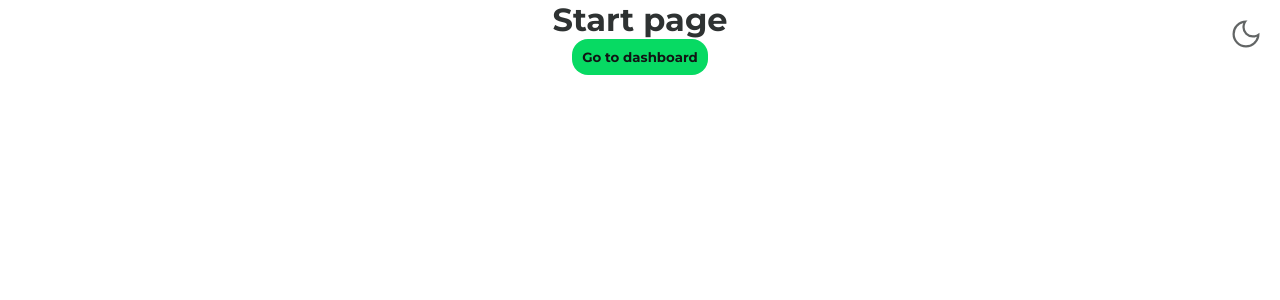
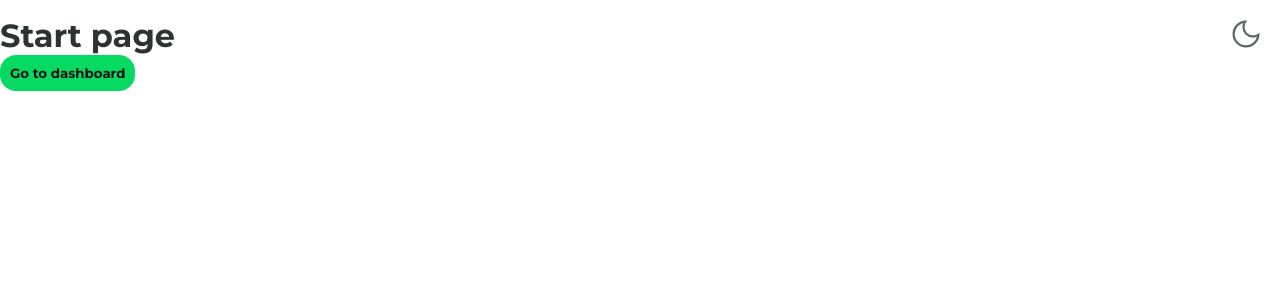
Before and after one commit to peedrofernandes/recipes-organizer, a React app: page / in a window 1280 px wide. Shown: the top 300 px of the page. Built offline with nearby package versions, Linux system fonts and the light colour scheme.

Commit message:
Corrected position and logic of two icons

```diff
--- a/src/ui/App.tsx
+++ b/src/ui/App.tsx
@@ -26,14 +26,12 @@ export default function App() {
 
           <GlobalStyles />
 
-          <Layout>
           <Router>
             <Routes>
               <Route path="/" element={<Start />} />
               <Route path="/recipes" element={<Recipes />} />
             </Routes>
           </Router>
-          </Layout>
 
         </ModalContextProvider>
       </ThemeContextProvider>
--- a/src/ui/components/Button.tsx
+++ b/src/ui/components/Button.tsx
@@ -16,16 +16,22 @@ const StyledButton = styled.button`
   }
 `
 
-const IconButton = styled.div`
+const IconButton = styled.button`
+  outline: none;
+  border: none;
+  font-weight: bold;
+
   display: flex;
   justify-content: center;
   align-items: center;
 
+  background: none;
+  color: ${({ theme }) => theme.main.contrastV1};
+
   transition: 0.1s ease-in-out;
+  opacity: 0.75;
+  cursor: pointer;
 
-  opacity: 0.75;
-
-  cursor: pointer;
   &:hover {
     opacity: 1;
   }
--- a/src/ui/components/Layout.tsx
+++ b/src/ui/components/Layout.tsx
@@ -1,4 +1,5 @@
 import React, { ReactNode, useContext } from "react";
+import { Link, useLocation } from "react-router-dom";
 import styled, { ThemeProvider } from "styled-components";
 import { ThemeContext } from "../context/ThemeContext";
 import Button from "./Button";
@@ -9,29 +10,39 @@ const LayoutContainer = styled.div`
   position: relative;
   width: 100%;
   min-height: 100vh;
+
   background-color: ${({ theme }) => theme.main.primaryV1};
   color: ${({ theme }) => theme.main.contrastV1};
 `
 
-const TopBar = styled.div`
-  position: fixed;
-  width: 100%;
+const ButtonSet = styled.div`
+  display: flex;
+  justify-content: space-between;
+  padding: 16px 16px 0 16px;
+  gap: 16px;
 
-  display: flex;
-  justify-content: flex-end;
-  padding: 16px 16px 0 16px;
-`
+  @media (min-width: 1000px) {
+    display: block;
 
-const FloatingButton = styled.div`
-  position: absolute;
-  top: 2px;
-  right: 2px;
+    & > a {
+      position: fixed;
+      bottom: 16px;
+      left: 16px;
+    }
+
+    & > button {
+      position: fixed;
+      top: 16px;
+      right: 16px;
+    }
+  }
 `
 
 export default function Layout(props: { children: ReactNode }) {
   const { children } = props;
 
   const { theme, toggleTheme } = useContext(ThemeContext);
+  const location = useLocation()
 
   return (
     <ThemeProvider theme={theme}>
@@ -39,11 +50,21 @@ export default function Layout(props: { children: ReactNode }) {
       <Modal />
 
       <LayoutContainer>
-          <TopBar>
-            <Button type="icon" onClick={() => toggleTheme()} >
-              <Icon type="DarkMode" size={36} />
+
+        <ButtonSet>
+          {location.pathname !== "/" && (
+          <Link to="/">
+            <Button type="icon">
+              <Icon type="Help" color={theme.color.primaryV1} />
             </Button>
-          </TopBar>
+          </Link>
+          )}
+
+          <Button type="icon" onClick={() => toggleTheme()} >
+            <Icon type="DarkMode" size={36} />
+          </Button>
+        </ButtonSet>
+
         {children}
 
       </LayoutContainer>
--- a/src/ui/pages/Recipes.tsx
+++ b/src/ui/pages/Recipes.tsx
@@ -9,14 +9,7 @@ import Button from "../components/Button"
 import { ModalContext } from "../context/ModalContext"
 import Icon from "../components/Icon"
 import { ThemeContext } from "../context/ThemeContext"
-
-const BottomBar = styled.nav`
-  position: fixed;
-  bottom: 0;
-  display: flex;
-  justify-content: flex-start;
-  padding: 0 16px 16px 16px;
-`
+import Layout from "../components/Layout"
 
 const Title = styled.h1`
   padding: 24px 0;
@@ -62,20 +55,69 @@ export default function Dashboard() {
         options: {
           description: "Picanha, pão de alho, linguicinha e queijo coalho",
         }
+      },
+      {
+        name: "Arroz com ovo",
+        type: "Week",
+        options: {
+          description: "Receita simples de arroz com ovos",
+          imageUrl: "https://images.unsplash.com/photo-1490645935967-10de6ba17061?ixlib=rb-4.0.3&ixid=MnwxMjA3fDB8MHxzZWFyY2h8Nnx8cmVjaXBlc3xlbnwwfHwwfHw%3D&w=1000&q=80"
+        }
+      },
+      {
+        name: "Parmeggiana",
+        type: "Week",
+        options: {
+          description: "Macarrão e peito de frango parmeggiana",
+        }
+      },
+      {
+        name: "Sushi",
+        type: "Weekend",
+        options: {
+          description: "Niguiri, sushi e Sashimi",
+        }
+      },
+      {
+        name: "Churrasco",
+        type: "Weekend",
+        options: {
+          description: "Picanha, pão de alho, linguicinha e queijo coalho",
+        }
+      },
+      {
+        name: "Arroz com ovo",
+        type: "Week",
+        options: {
+          description: "Receita simples de arroz com ovos",
+          imageUrl: "https://images.unsplash.com/photo-1490645935967-10de6ba17061?ixlib=rb-4.0.3&ixid=MnwxMjA3fDB8MHxzZWFyY2h8Nnx8cmVjaXBlc3xlbnwwfHwwfHw%3D&w=1000&q=80"
+        }
+      },
+      {
+        name: "Parmeggiana",
+        type: "Week",
+        options: {
+          description: "Macarrão e peito de frango parmeggiana",
+        }
+      },
+      {
+        name: "Sushi",
+        type: "Weekend",
+        options: {
+          description: "Niguiri, sushi e Sashimi",
+        }
+      },
+      {
+        name: "Churrasco",
+        type: "Weekend",
+        options: {
+          description: "Picanha, pão de alho, linguicinha e queijo coalho",
+        }
       }
     ]
 
   return (
-    <div>
-
-      <BottomBar>
-        <Link to="/">
-          <Button type="icon">
-            <Icon type="Help" color={theme.color.primaryV1} />
-          </Button>
-        </Link>
-      </BottomBar>
-
+    <Layout>
       <Title>Recipes Organizer</Title>
       <Grid>
         {recipes.map((recipe) => {
@@ -95,6 +137,6 @@ export default function Dashboard() {
           <RecipeCard status="inactive"/>
         </GridItem>
       </Grid>
-    </div>
+    </Layout>
   )
 }
--- a/src/ui/pages/Start.tsx
+++ b/src/ui/pages/Start.tsx
@@ -2,25 +2,15 @@ import React from "react"
 import { Link } from "react-router-dom"
 import styled from "styled-components"
 import Button from "../components/Button"
-
-const StartPage = styled.div`
-  width: 100%;
-  height: 100%;
-  display: flex;
-  flex-direction: column;
-  justify-content: center;
-  align-items: center;
-`
+import Layout from "../components/Layout"
 
 export default function Start() {
   return (
-    <StartPage>
+    <Layout>
       <h1>Start page</h1>
-
       <Link to="/recipes">
         <Button type="styled" text="Go to dashboard" />
       </Link>
-
-    </StartPage>
+    </Layout>
   )
 }
```
Lines whose indentation alone changed are shown as unchanged.
